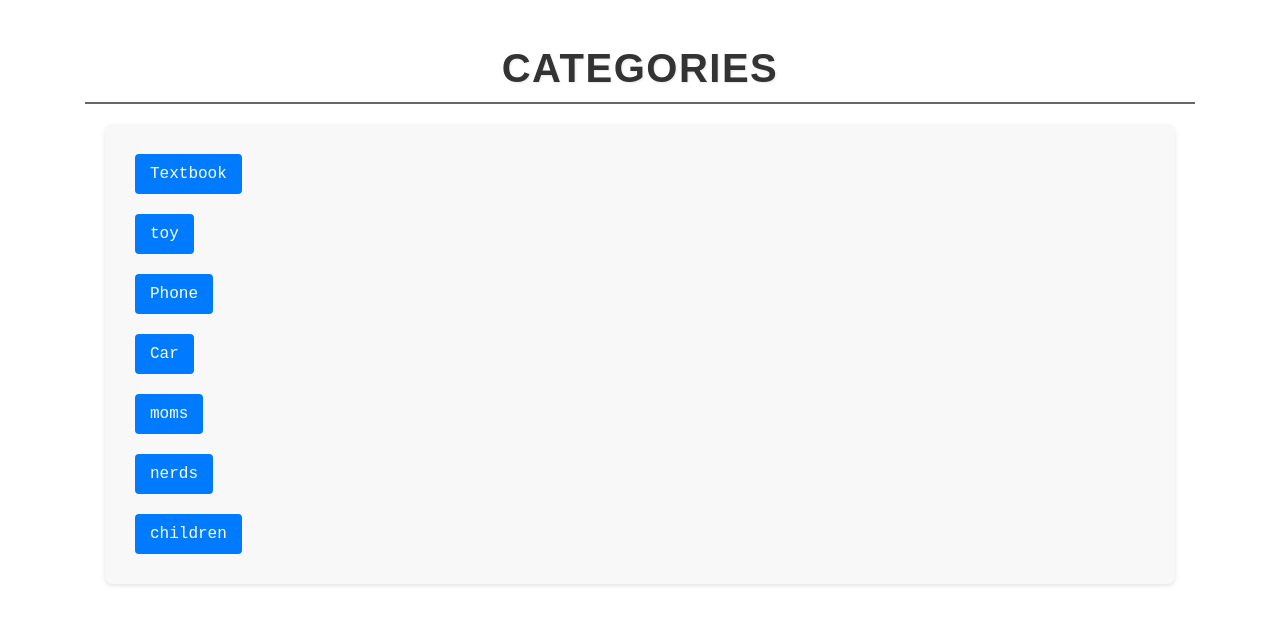
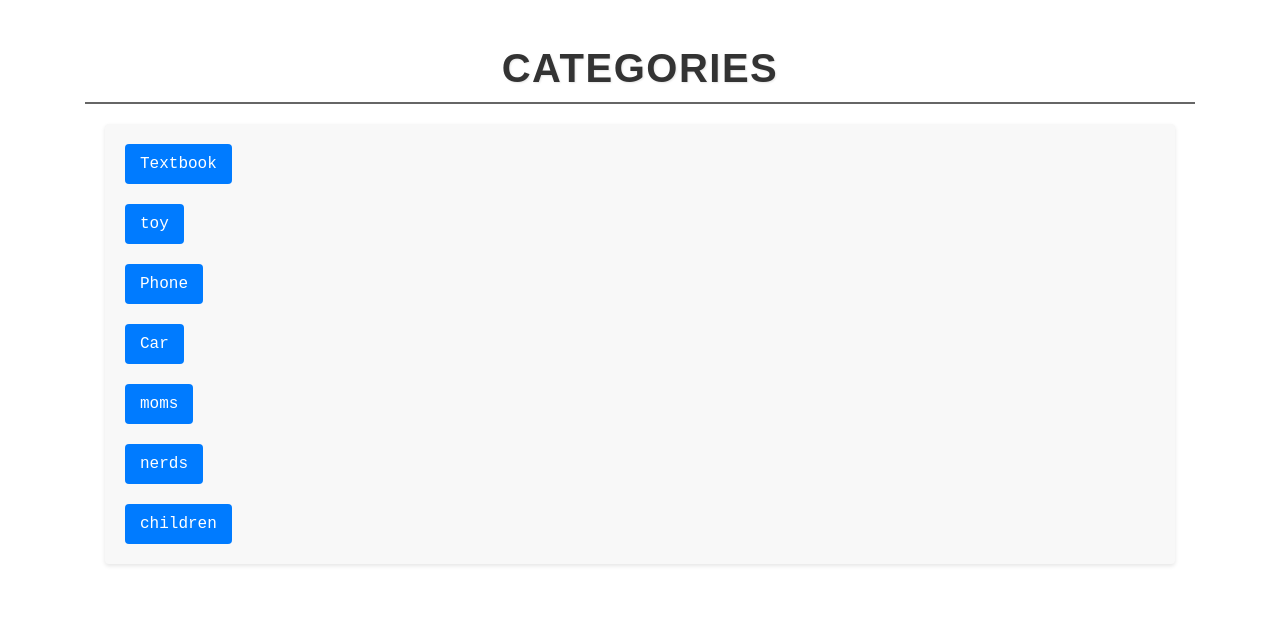
Before and after one commit to EJ-Lan/SimpleCommerce, a Django app: page /categories in a window 1280 px wide. Shown: the part 66-691 px from the top of the page. Run offline with Django 3.2, Linux system fonts and the light colour scheme; data comes from the database, SQL or seed files in the repository; some libraries are stand-ins or nearby versions.

Commit message:
Change the layout of the content

```diff
--- a/commerce/commerce/auctions/static/auctions/styles.css
+++ b/commerce/commerce/auctions/static/auctions/styles.css
@@ -3,7 +3,8 @@ body {
     font-family: 'Courier New', Courier, monospace, sans-serif;
 }
 
-.form-control, input[type=submit] {
+.form-control,
+input[type=submit] {
     width: 100%;
     padding: 10px;
     margin: 8px 0;
@@ -18,66 +19,89 @@ input[type=submit] {
     color: white;
     border: none;
     cursor: pointer;
+    transition: background-color 0.3s ease;
 }
 
-input[type=submit]:hover {
+input[type=submit]:hover,
+.listing-details-container input[type=submit]:hover,
+input[type=submit].watchlist-btn:hover,
+.close-listing-button button:hover {
     background-color: #45a049;
+}
+
+.page-heading,
+.active-container h3,
+.listing-content h3,
+.listing-details-container h3,
+.comments-section h3,
+.winner,
+.listing-info h3 {
+    text-align: center;
+    font-weight: bold;
 }
 
 .page-heading {
     font-family: 'Arial', sans-serif;
     font-size: 2.5rem;
-    font-weight: 700;
     color: #333;
-    text-align: center;
     text-transform: uppercase;
     text-shadow: 1px 1px 2px rgba(0, 0, 0, 0.1);
-    margin-top: 20px;
-    margin-bottom: 20px;
+    margin: 20px 0;
     letter-spacing: 1.5px;
     line-height: 1.2;
     border-bottom: 2px solid #666;
     padding-bottom: 10px;
 }
 
-.empty-message, .comments-section h3 {
-    text-align: center;
-    font-weight: bold;
-}
-
 .active-container {
     display: flex;
     flex-wrap: wrap;
+    justify-content: space-around;
+    align-items: stretch;
+    gap: 16px;
     margin: 16px;
     padding: 8px;
-    gap: 16px;
     background-color: #f5f5f5;
     border-radius: 8px;
 }
 
-.active-content, .listing-content, .listing-info, .comments-section {
+.active-content,
+.listing-content,
+.listing-details-container,
+.listing-info,
+.comments-section,
+.category-list,
+.messages,
+.info,
+.success,
+.warning,
+.error {
+    border-radius: 4px;
+    box-shadow: 0 2px 4px rgba(0, 0, 0, 0.1);
+}
+
+.active-content,
+.listing-content,
+.listing-info,
+.comments-section {
     display: flex;
     flex-direction: column;
-    padding: 8px;
+    align-items: center;
+    padding: 16px;
     margin: 8px;
     gap: 8px;
-    align-items: center;
-    justify-content: flex-start;
     border: 1px solid #ddd;
     background-color: #ffffff;
-    box-shadow: 0 2px 4px rgba(0, 0, 0, 0.1);
-    border-radius: 4px;
-    width: 300px;
+    width: 300px; /* Common width for all content boxes */
+    overflow: hidden;
 }
 
-.active-container h3, .listing-content h3, .listing-details-container h3 {
-    font-weight: 600;
-}
-
-img {
-    width: 250px;
+img,
+.listing-content img {
+    width: 100%;
     height: auto;
     border-radius: 4px;
+    margin-bottom: 12px;
 }
 
 .listing-content {
@@ -86,12 +110,9 @@ img {
     background-color: #f8f8f8;
 }
 
-.listing-content img {
-    max-width: 100%;
-    margin-bottom: 20px;
-}
-
-.listing-content p, .comment {
+.listing-content p,
+.comment,
+.active-content p {
     color: #666;
     line-height: 1.6;
     margin-bottom: 10px;
@@ -101,58 +122,52 @@ img {
     margin-right: 20px;
 }
 
-.listing-details-container, .listing-info {
-    margin-top: 20px;
+.listing-details-container,
+.listing-info {
     padding: 15px;
     background-color: #f2f2f2;
-    border-radius: 5px;
-    box-shadow: 0 2px 5px rgba(0, 0, 0, 0.1);
 }
 
-.listing-details-container .watchlist-button, .listing-details-container .close-listing-button, .listing-details-container button, .close-listing-button button, input[type=submit].watchlist-btn {
-    background-color: #007bff;
+.listing-details-container .watchlist-button,
+.listing-details-container .close-listing-button,
+.listing-details-container button,
+.close-listing-button button,
+input[type=submit].watchlist-btn {
     color: white;
     padding: 10px 15px;
     border: none;
-    border-radius: 4px;
     cursor: pointer;
     margin-right: 10px;
-    transition: background-color 0.3s ease;
 }
 
-.listing-details-container button:hover, .close-listing-button button:hover, input[type=submit].watchlist-btn:hover {
-    background-color: #0056b3;
-}
-
-.listing-details-container .bid-form form, .listing-details-container .comment-form form {
-    margin-bottom: 20px;
+.listing-details-container button,
+input[type=submit].watchlist-btn {
+    background-color: #007bff;
 }
 
 .listing-details-container input[type=submit] {
     background-color: #28a745;
 }
 
-.listing-details-container input[type=submit]:hover {
-    background-color: #218838;
-}
-
-.winner, .listing-info h3 {
-    font-weight: bold;
+.winner,
+.listing-info h3 {
     font-size: 36px;
 }
 
-.listing-info {
-    background-color: #e9ecef;
-    border: 1px solid #dee2e6;
-    text-align: center;
+.listing-info,
+.category-list,
+.messages,
+.info,
+.success,
+.warning,
+.error {
+    margin: 20px;
+    padding: 10px;
 }
 
-.category-list {
-    margin: 20px;
-    padding: 20px;
+.category-list,
+.messages {
     background-color: #f8f8f8;
-    border-radius: 8px;
-    box-shadow: 0 2px 4px rgba(0, 0, 0, 0.1);
 }
 
 .category-link {
@@ -168,19 +183,6 @@ img {
 
 .category-link:hover {
     background-color: #0056b3;
-}
-
-.messages {
-    margin: 10px 0;
-    padding: 10px;
-    border-radius: 5px;
-    text-align: center;
-}
-
-.info, .success, .warning, .error {
-    padding: 10px;
-    border-radius: 5px;
-    text-align: center;
 }
 
 .info {
```
